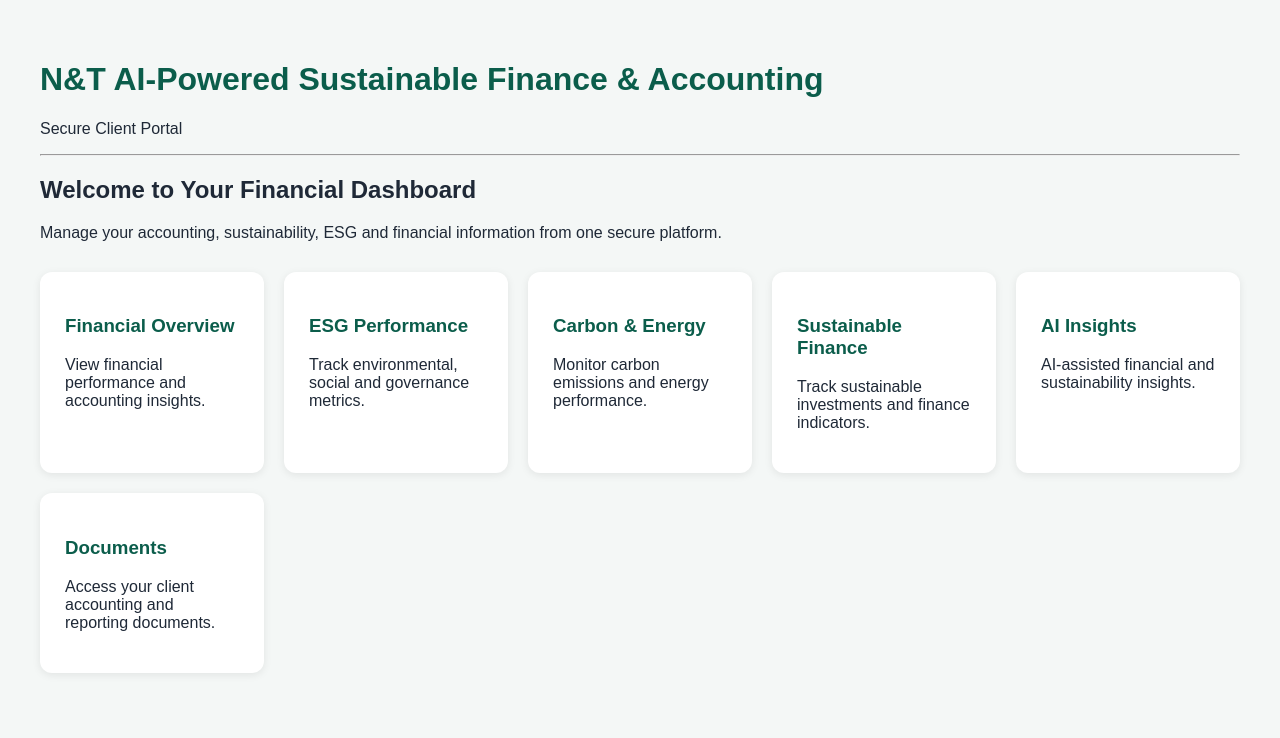
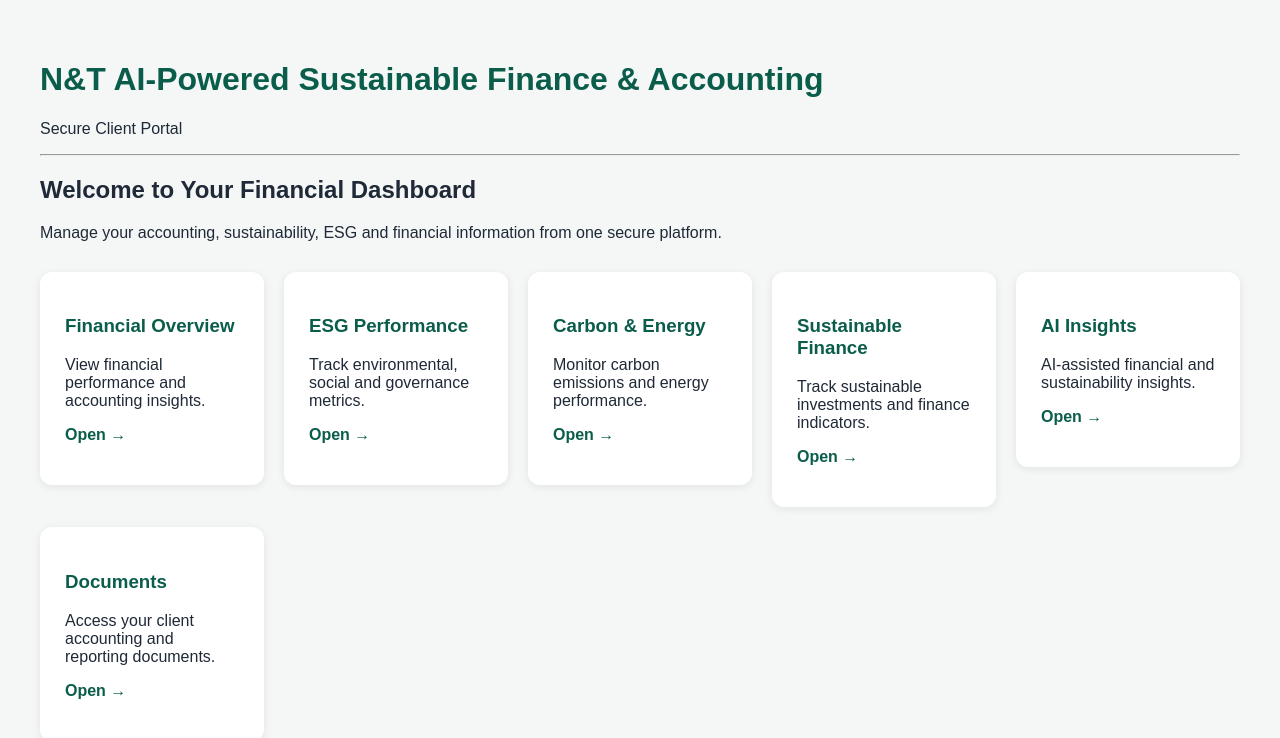
Before and after one commit to nelbinthomas99-rgb/nt-ai-sustainable-finance-platform, a Next.js app: page / in a window 1280 px wide. Shown: the top 738 px of the page. Built offline with nearby package versions, Linux system fonts and the light colour scheme.

Commit message:
Update page.js
Make dashboard cards clickable

```diff
--- a/app/page.js
+++ b/app/page.js
@@ -1,81 +1,95 @@
+import Link from "next/link";
+
 export default function Home() {
   return (
-    <main style={{
+    <main
+      style={{
         fontFamily: "Arial, sans-serif",
         background: "#f4f7f6",
         minHeight: "100vh",
-      padding: "40px"
-    }}>
-
+        padding: "40px",
+      }}
+    >
       <h1 style={{ color: "#0b5d4b" }}>
         N&T AI-Powered Sustainable Finance & Accounting
       </h1>
 
-      <p>
-        Secure Client Portal
-      </p>
+      <p>Secure Client Portal</p>
 
       <hr />
 
       <h2>Welcome to Your Financial Dashboard</h2>
 
       <p>
-        Manage your accounting, sustainability, ESG and financial
-        information from one secure platform.
+        Manage your accounting, sustainability, ESG and financial information
+        from one secure platform.
       </p>
 
-      <div style={{
+      <div
+        style={{
           display: "grid",
           gridTemplateColumns: "repeat(auto-fit, minmax(220px, 1fr))",
           gap: "20px",
-        marginTop: "30px"
-      }}>
-
+          marginTop: "30px",
+        }}
+      >
         <DashboardCard
           title="Financial Overview"
           text="View financial performance and accounting insights."
+          href="/financial"
         />
 
         <DashboardCard
           title="ESG Performance"
           text="Track environmental, social and governance metrics."
+          href="/esg"
         />
 
         <DashboardCard
           title="Carbon & Energy"
           text="Monitor carbon emissions and energy performance."
+          href="/carbon-energy"
         />
 
         <DashboardCard
           title="Sustainable Finance"
           text="Track sustainable investments and finance indicators."
+          href="/sustainable-finance"
         />
 
         <DashboardCard
           title="AI Insights"
           text="AI-assisted financial and sustainability insights."
+          href="/ai-insights"
         />
 
         <DashboardCard
           title="Documents"
           text="Access your client accounting and reporting documents."
+          href="/documents"
         />
-
       </div>
     </main>
   );
 }
 
-function DashboardCard({ title, text }) {
+function DashboardCard({ title, text, href }) {
   return (
-    <div style={{
+    <Link href={href} style={{ textDecoration: "none", color: "inherit" }}>
+      <div
+        style={{
           background: "white",
           padding: "25px",
           borderRadius: "12px",
-      boxShadow: "0 2px 8px rgba(0,0,0,0.08)"
-    }}>
+          boxShadow: "0 2px 8px rgba(0,0,0,0.08)",
+          minHeight: "170px",
+          cursor: "pointer",
+        }}
+      >
         <h3 style={{ color: "#0b5d4b" }}>{title}</h3>
         <p>{text}</p>
+        <p style={{ color: "#0b5d4b", fontWeight: "bold" }}>Open →</p>
       </div>
+    </Link>
   );
 }
```
Lines whose indentation alone changed are shown as unchanged.
